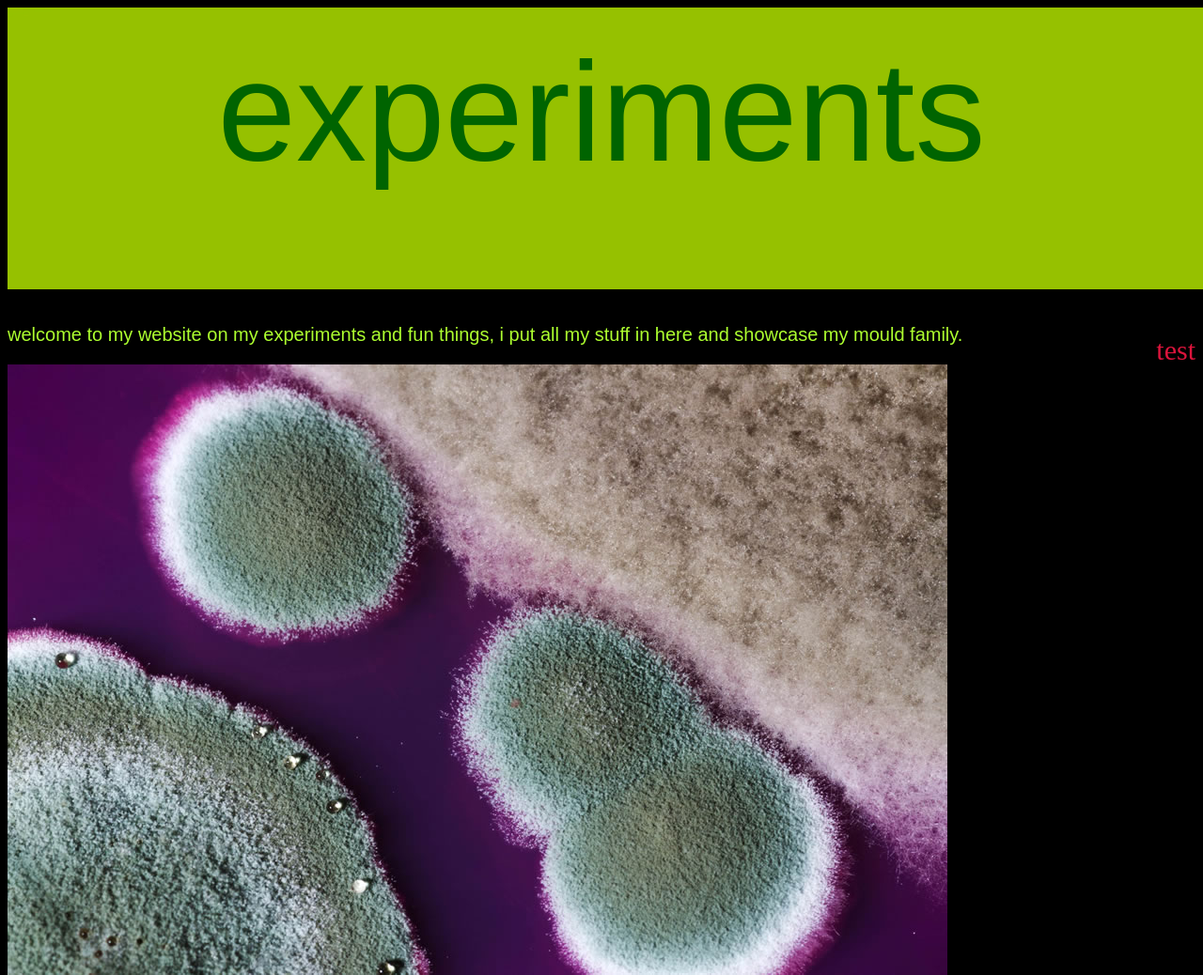
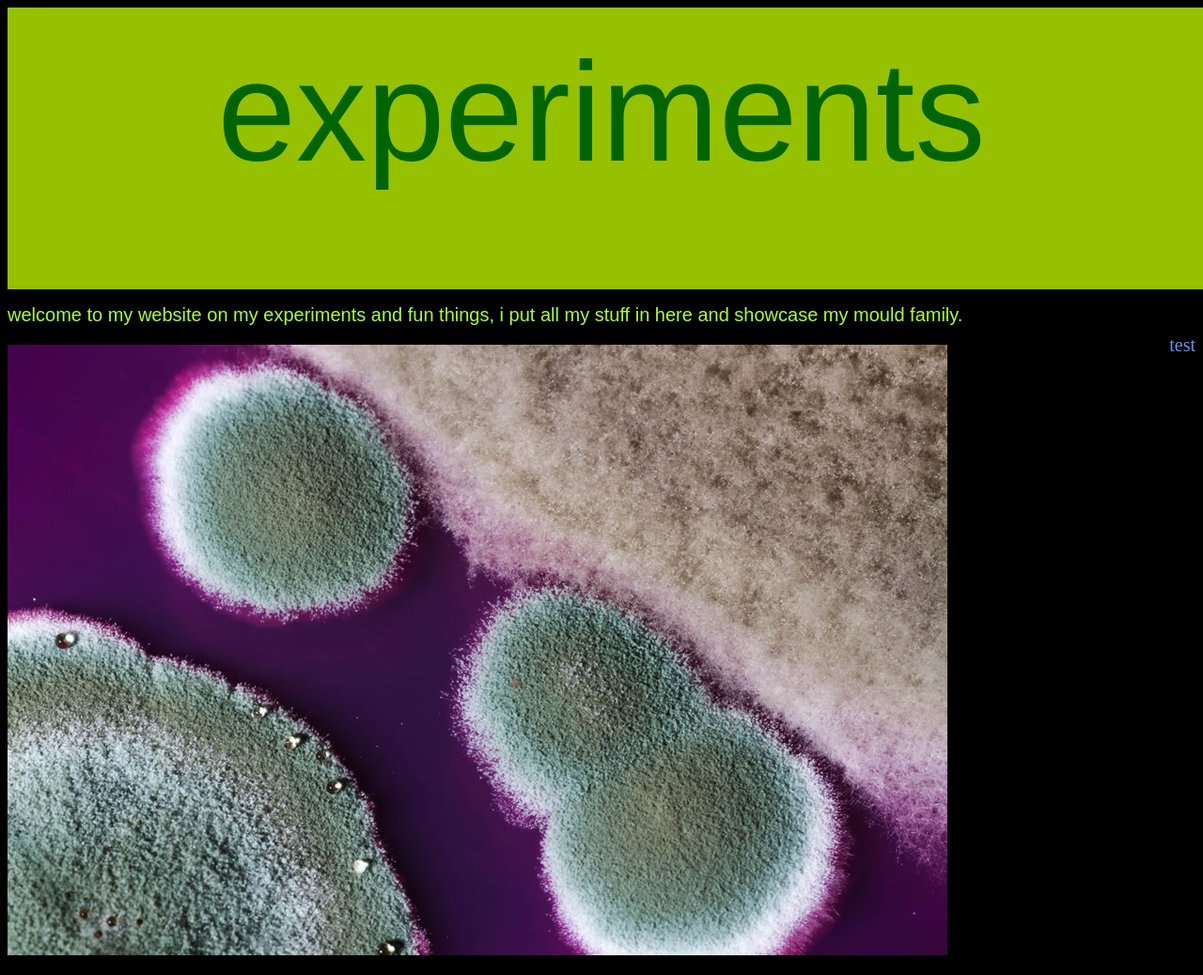
Before and after one commit to MUZDOG1/blog, a plain HTML site: page index.html in a window 1280 px wide. Shown: the top 1038 px of the page at 94% size. Drawn offline with Linux system fonts and the light colour scheme.

Commit message:
fgdijdgfkojfgiorej

```diff
--- a/index.html
+++ b/index.html
@@ -3,7 +3,7 @@
 </center>
 <p style="text-align: center; font-size: 150px; font-family: fantasy; color: darkgreen; margin-top: -275px;">experiments</p>
 <body style="background-color: black;"> </body>
-<p style="text-align: right; color: crimson; font-size: 30px;">test</p>
+<p style="text-align: right; color: cornflowerblue; font-size: 20px;">test</p>
 <p style="color: greenyellow; font-family: fantasy; text-align: left; font-size: 20px; margin-top: -75px;"> welcome to my website on my experiments and fun things,
   i put all my stuff in here and showcase my mould family.
 </p>
```
